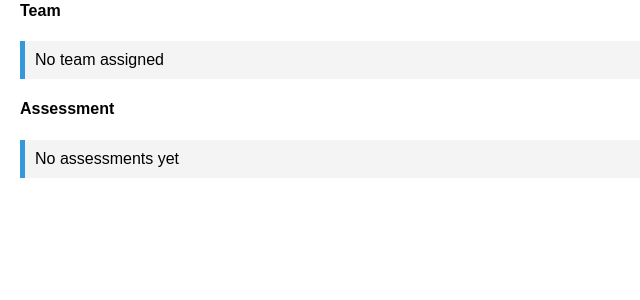
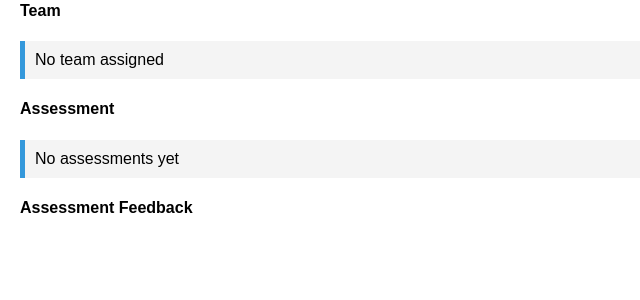
Before and after one commit to YuqiWang1106/assessmate, a Django app: template my_app/templates/student_dashboard.html in a window 1280 px wide. Shown: the part 150-450 px from the top of the page, without its empty margins (0-640 px from the left). Run offline with Django 5.2, Linux system fonts and the light colour scheme; tables that the repository leaves empty hold one stand-in row (values such as "Sample post"); the template is opened without the code that fills it: values that come from a table or form of the project are taken from there, most other values are stand-ins (such as "Sample title", 1, 10 or a date in 2020).

Commit message:
updating html

```diff
--- a/my_app/templates/student_dashboard.html
+++ b/my_app/templates/student_dashboard.html
@@ -11,6 +11,7 @@
 </head>
 <body>
     <h2>Student Dashboard</h2>
+
     <h4>My Course</h4>
     {% for course in courses %}
         <div class="course">
@@ -36,6 +37,8 @@
                 <li>No assessments yet</li>
             {% endfor %}
         </ul>
+
+        <h4>Assessment Feedback</h4>
     </div>
 {% empty %}
     <p>No courses enrolled yet</p>
```
Also changed, not shown: my_app/views.py (+1 -14 lines).
